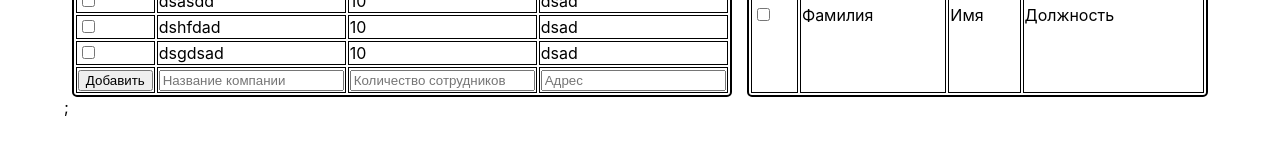
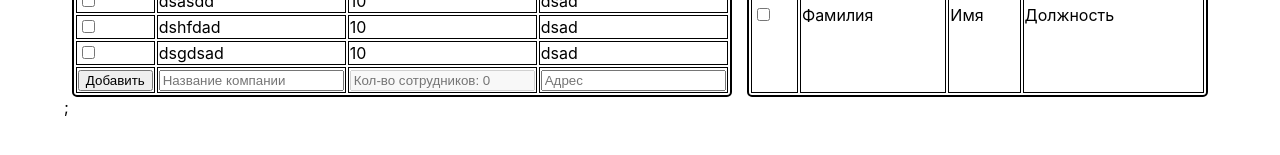
Before and after one commit to ORLVNIMUSIC/adept, a Next.js app: page / in a window 1280 px wide. Shown: the part 169-324 px from the top of the page. Built offline with nearby package versions, Linux system fonts and the light colour scheme.

Commit message:
Employee number fix

```diff
--- a/components/companies.tsx
+++ b/components/companies.tsx
@@ -10,21 +10,18 @@ const Companies: React.FC = () => {
   });
 
   const companyName = useRef<HTMLInputElement>(null);
-  const companyEmpNum = useRef<HTMLInputElement>(null);
   const companyAddress = useRef<HTMLInputElement>(null);
 
   function addHandler() {
     if (companyName.current && companyName.current.value) {
-      if (companyEmpNum.current && companyEmpNum.current.value) {
       if (companyAddress.current && companyAddress.current.value) {
         dispatch(
           addCompany({
             name: companyName.current.value,
-              employeeNumber: Number(companyEmpNum.current.value),
+            employeeNumber: 0,
             address: companyAddress.current.value,
           })
         );
-        }
       }
     }
   }
@@ -71,8 +68,8 @@ const Companies: React.FC = () => {
             <td>
               <input
                 type="number"
-                ref={companyEmpNum}
-                placeholder="Количество сотрудников"
+                placeholder="Кол-во сотрудников: 0"
+                disabled={true}
               />
             </td>
             <td>
--- a/pages/index.tsx
+++ b/pages/index.tsx
@@ -7,31 +7,6 @@ import { addCompany } from '../store/companiesSlice';
 import { RootState } from '../store/store';
 
 const Home: NextPage = () => {
-  const dispatch = useDispatch();
-  const store = useSelector((state: RootState) => {
-    return state;
-  });
-
-  const companyName = useRef<HTMLInputElement>(null);
-  const companyEmpNum = useRef<HTMLInputElement>(null);
-  const companyAddress = useRef<HTMLInputElement>(null);
-
-  function addHandler() {
-    if (companyName.current && companyName.current.value) {
-      if (companyEmpNum.current && companyEmpNum.current.value) {
-        if (companyAddress.current && companyAddress.current.value) {
-          dispatch(
-            addCompany({
-              name: companyName.current.value,
-              employeeNumber: Number(companyEmpNum.current.value),
-              address: companyAddress.current.value,
-            })
-          );
-        }
-      }
-    }
-  }
-
   return (
     <>
       <div className="container">
```
Lines whose indentation alone changed are shown as unchanged.
